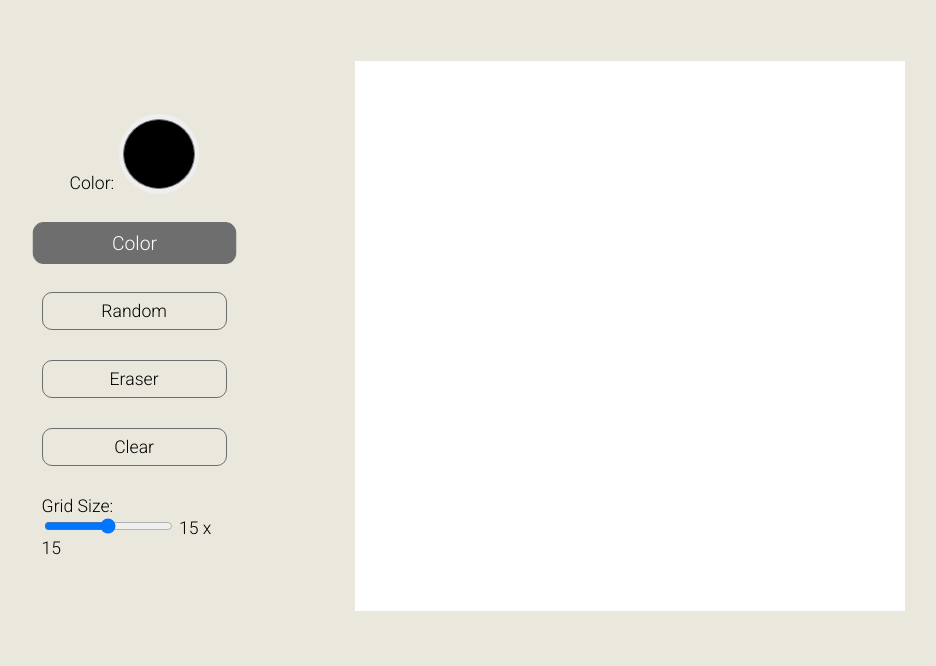
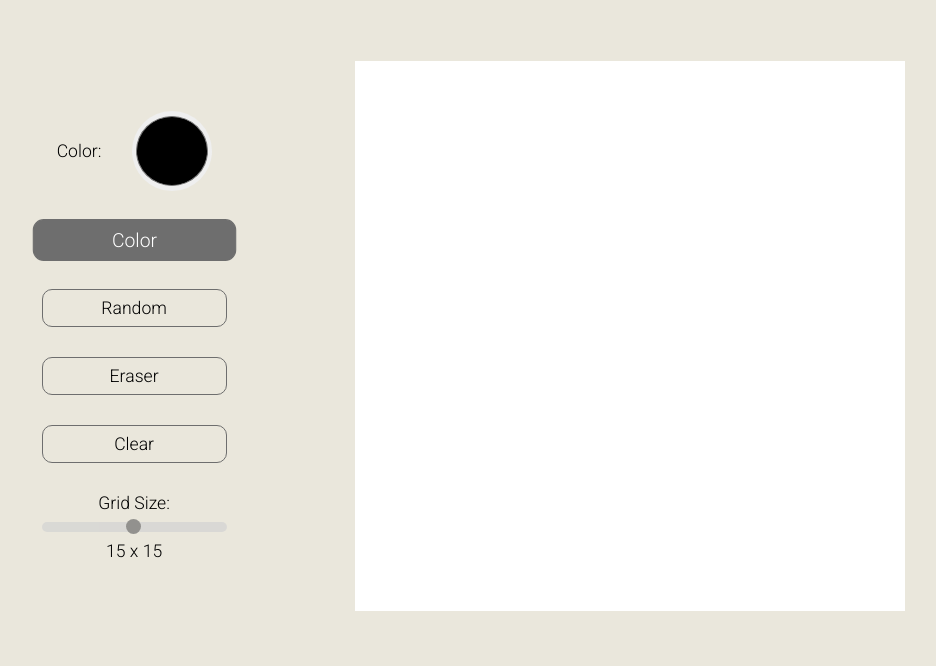
Before and after one commit to ishmumr7/etch-a-sketch, a plain HTML site: page index.html in a window 1280 px wide. Shown: the part 100-766 px from the top of the page, without its empty margins (156-1092 px from the left). Drawn offline with Linux system fonts and the light colour scheme.

Commit message:
Add slider style

```diff
--- a/style/style.css
+++ b/style/style.css
@@ -65,13 +65,61 @@ body {
     color: white;
 }
 
-.color-pick {
+.color-container, .gridsize-container {
     width: 100%;
     display: flex;
     justify-content: space-around;
     align-items: center;
     transition: 0.3s;
 }
+
+.gridsize-container {
+    display: flex;
+    flex-direction: column;
+    justify-content: space-around;
+    align-items: center;
+    gap: 7px;
+    transition: 0.3s;
+}
+
+.gridsize-container:hover {
+    transform: scale(1.1);
+}
+
+.slider {
+    -webkit-appearance: none;
+    appearance: none;
+    width: 100%;
+    height: 10px;
+    border-radius: 5px;
+    background: #d3d3d3;
+    outline: none;
+    opacity: 0.7;
+    -webkit-transition: .2s;
+    transition: opacity .2s;
+}
+
+.slider:hover {
+    opacity: 1;
+}
+
+.slider::-webkit-slider-thumb {
+    -webkit-appearance: none;
+    appearance: none;
+    width: 15px;
+    height: 15px;
+    border-radius: 50%;
+    background: #6e6e6e;
+    cursor: pointer;
+}
+
+.slider::-moz-range-thumb {
+    width: 15px;
+    height: 15px;
+    border-radius: 50%;
+    background: #6e6e6e;
+    cursor: pointer;
+  }
 
 .color-pick:hover {
     transform: scale(1.1);
```
